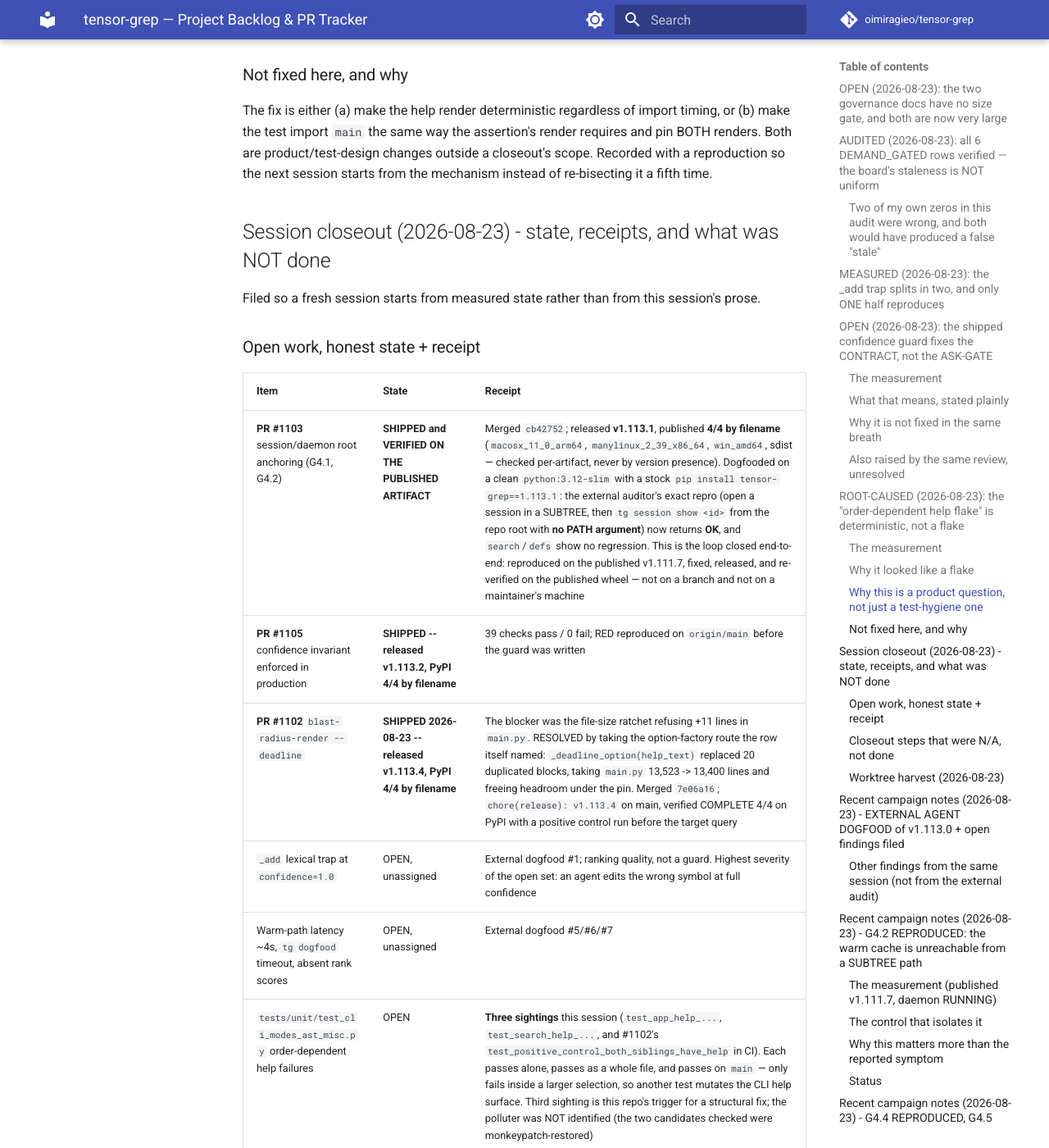
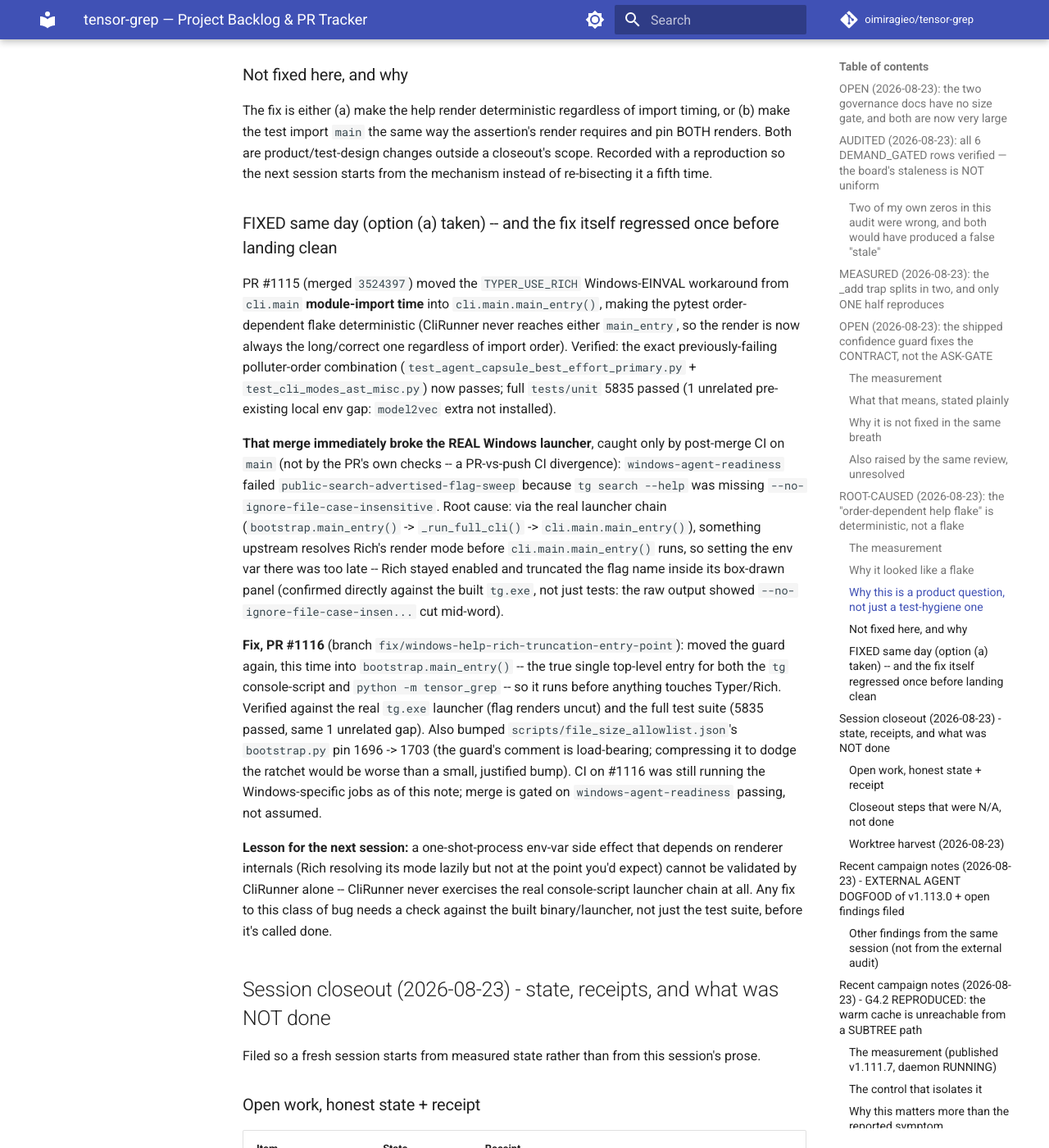
Before and after one commit to oimiragieo/tensor-grep, an MkDocs documentation site: the page built from docs/BACKLOG.md, in a window 1280 px wide and 1400 px high, scrolled down 7069 px. Shown: the whole window at 82% size. Built offline with MkDocs 1.6.1 and Material for MkDocs 9.7.7, drawn with Linux system fonts in a browser that asks for light colours; comment, search, counter and statistics services are not loaded.

Commit message:
fix: move TYPER_USE_RICH guard to the real top-level entry (#1116)
* fix: move TYPER_USE_RICH guard to the real top-level entry (bootstrap.main_entry)

The prior commit on this branch moved the Windows-EINVAL Rich workaround from
cli.main's module-import time into cli.main.main_entry(). That fixed the
pytest order-dependent help flake (CliRunner never reaches either main_entry),
but broke the REAL `tg` launcher: via the actual bootstrap.main_entry() ->
_run_full_cli() -> cli.main.main_entry() call chain, something upstream had
already resolved Rich's render mode by the time cli.main.main_entry() ran, so
the guard set TYPER_USE_RICH too late and Rich silently stayed enabled for
every real Windows `tg` invocation -- truncating long option names inside its
box-drawn help panels (confirmed via the real `tg.exe` launcher, not just
CliRunner: `tg search --help` rendered `--no-ignore-file-case-insen...` cut
off mid-word, tripping CI's windows-agent-readiness advertised-flag sweep
after merge).

Moves the guard into bootstrap.main_entry() -- the true single top-level
entry for both the `tg` console-script and `python -m tensor_grep` -- so it
runs before anything reaches Typer/Rich, restoring correct output on the real
launcher while keeping the CliRunner-path flake fix (unaffected, since
CliRunner invokes `app` directly and never runs either main_entry).

Also bumps bootstrap.py's pinned file-size-ratchet baseline (1696 -> 1703):
the guard's minimal, load-bearing comment legitimately grows the file rather
than being compressed into unreadable prose to dodge the ratchet.

Verified against the real launcher (not just tests): built the current
tree's console-script and confirmed `tg search --help` renders the flag
uncut. Full tests/unit: 5835 passed (1 unrelated pre-existing local
environment gap: model2vec optional extra not installed in this venv).

Co-Authored-By: Claude Sonnet 5 <noreply@anthropic.com>

* docs: record the #1115/#1116 help-flake fix-then-regression-then-fix in BACKLOG.md

Co-Authored-By: Claude Sonnet 5 <noreply@anthropic.com>

---------

Co-authored-by: Claude Sonnet 5 <noreply@anthropic.com>

```diff
--- a/docs/BACKLOG.md
+++ b/docs/BACKLOG.md
@@ -261,6 +261,41 @@ The fix is either (a) make the help render deterministic regardless of import ti
 the test import `main` the same way the assertion's render requires and pin BOTH renders. Both are
 product/test-design changes outside a closeout's scope. Recorded with a reproduction so the next
 session starts from the mechanism instead of re-bisecting it a fifth time.
+
+### FIXED same day (option (a) taken) -- and the fix itself regressed once before landing clean
+
+PR #1115 (merged `3524397`) moved the `TYPER_USE_RICH` Windows-EINVAL workaround from
+`cli.main` **module-import time** into `cli.main.main_entry()`, making the pytest
+order-dependent flake deterministic (CliRunner never reaches either `main_entry`, so the render
+is now always the long/correct one regardless of import order). Verified: the exact
+previously-failing polluter-order combination (`test_agent_capsule_best_effort_primary.py` +
+`test_cli_modes_ast_misc.py`) now passes; full `tests/unit` 5835 passed (1 unrelated pre-existing
+local env gap: `model2vec` extra not installed).
+
+**That merge immediately broke the REAL Windows launcher**, caught only by post-merge CI on
+`main` (not by the PR's own checks -- a PR-vs-push CI divergence): `windows-agent-readiness`
+failed `public-search-advertised-flag-sweep` because `tg search --help` was missing
+`--no-ignore-file-case-insensitive`. Root cause: via the real launcher chain
+(`bootstrap.main_entry()` -> `_run_full_cli()` -> `cli.main.main_entry()`), something upstream
+resolves Rich's render mode before `cli.main.main_entry()` runs, so setting the env var there was
+too late -- Rich stayed enabled and truncated the flag name inside its box-drawn panel
+(confirmed directly against the built `tg.exe`, not just tests: the raw output showed
+`--no-ignore-file-case-insen...` cut mid-word).
+
+**Fix, PR #1116** (branch `fix/windows-help-rich-truncation-entry-point`): moved the guard again,
+this time into `bootstrap.main_entry()` -- the true single top-level entry for both the `tg`
+console-script and `python -m tensor_grep` -- so it runs before anything touches Typer/Rich.
+Verified against the real `tg.exe` launcher (flag renders uncut) and the full test suite (5835
+passed, same 1 unrelated gap). Also bumped `scripts/file_size_allowlist.json`'s `bootstrap.py`
+pin 1696 -> 1703 (the guard's comment is load-bearing; compressing it to dodge the ratchet would
+be worse than a small, justified bump). CI on #1116 was still running the Windows-specific jobs
+as of this note; merge is gated on `windows-agent-readiness` passing, not assumed.
+
+**Lesson for the next session:** a one-shot-process env-var side effect that depends on renderer
+internals (Rich resolving its mode lazily but not at the point you'd expect) cannot be validated
+by CliRunner alone -- CliRunner never exercises the real console-script launcher chain at all.
+Any fix to this class of bug needs a check against the built binary/launcher, not just the test
+suite, before it's called done.
 
 ## Session closeout (2026-08-23) - state, receipts, and what was NOT done
 
```
Also changed, not shown: 4 other files.
